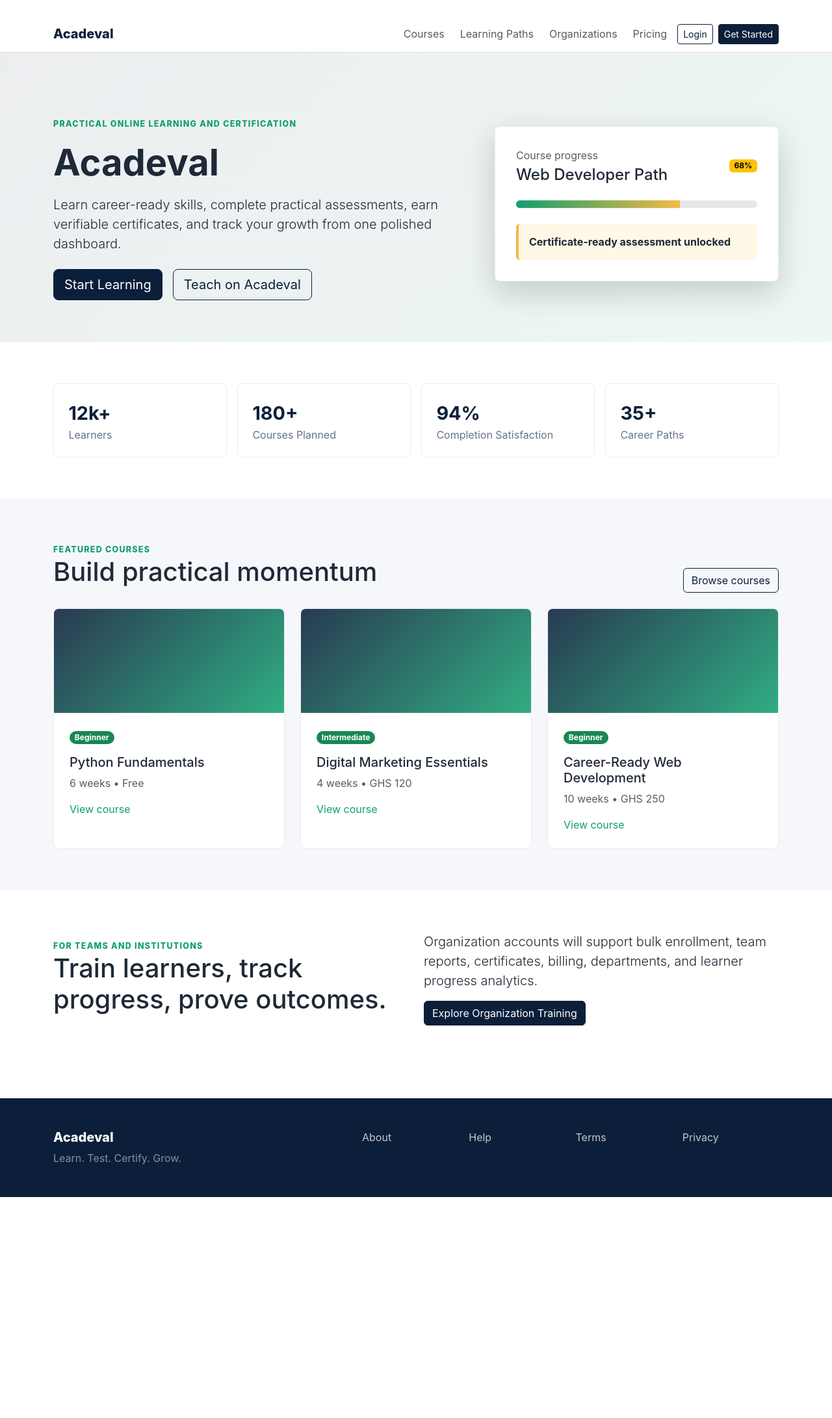
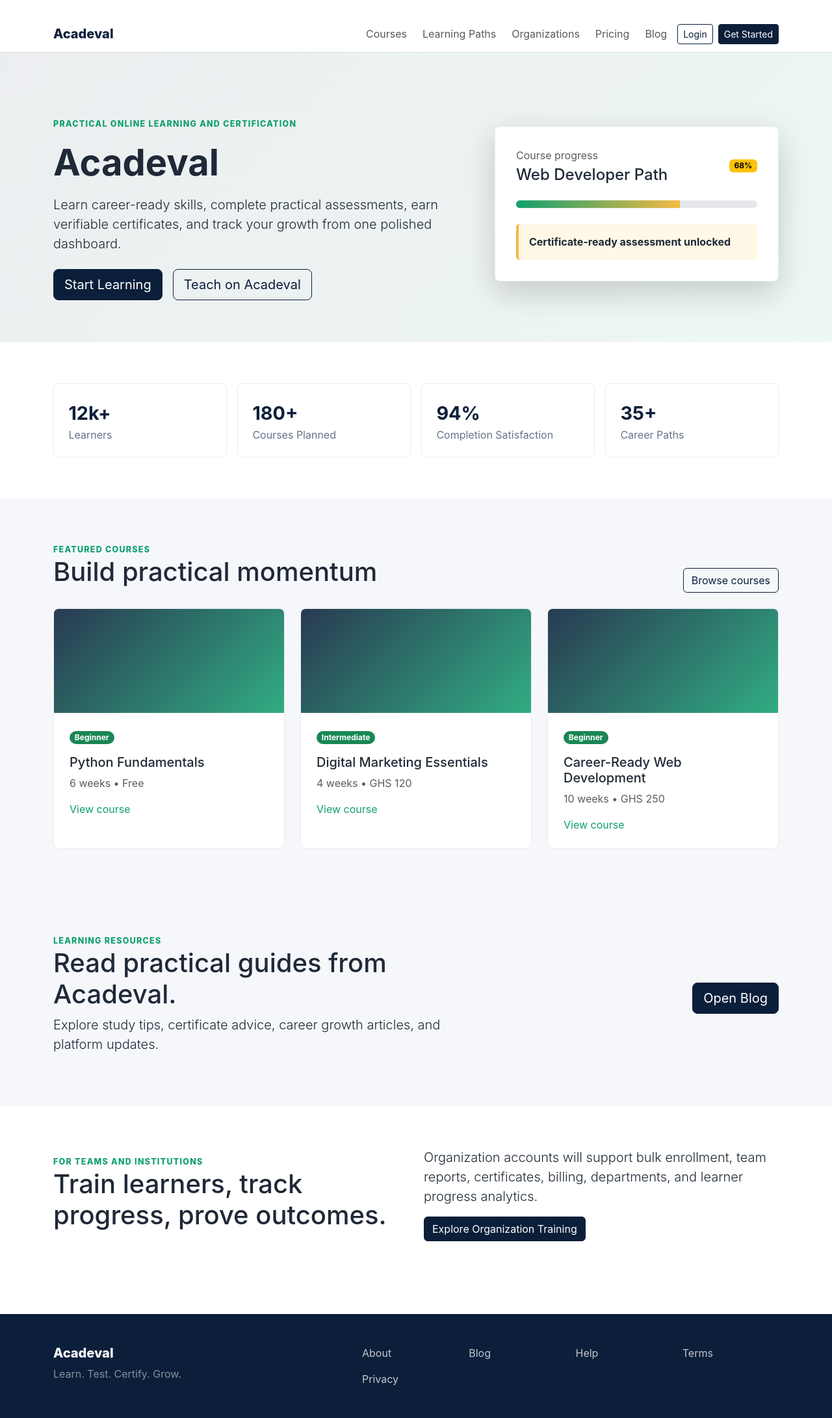
Before and after one commit to TipCodez/e-learning-platform, a Django app: page / in a window 1280 px wide. Shown: the whole page at 65% size. Before the commit the page ends 1842 px from the top, so only its background shows below. Run offline with Django 5.2, Linux system fonts and the light colour scheme.

Commit message:
Expose blog pages in navigation

```diff
--- a/templates/core/home.html
+++ b/templates/core/home.html
@@ -74,6 +74,21 @@
   </div>
 </section>
 
+<section class="section-pad bg-soft">
+  <div class="container">
+    <div class="row g-4 align-items-center">
+      <div class="col-lg-7">
+        <span class="eyebrow">Learning resources</span>
+        <h2 class="h1 text-slate">Read practical guides from Acadeval.</h2>
+        <p class="lead">Explore study tips, certificate advice, career growth articles, and platform updates.</p>
+      </div>
+      <div class="col-lg-5 text-lg-end">
+        <a href="{% url 'core:blog' %}" class="btn btn-primary btn-lg">Open Blog</a>
+      </div>
+    </div>
+  </div>
+</section>
+
 <section class="section-pad">
   <div class="container">
     <div class="row g-4 align-items-center">
--- a/templates/partials/footer.html
+++ b/templates/partials/footer.html
@@ -8,6 +8,7 @@
       <div class="col-md-7">
         <div class="row g-3">
           <div class="col-6 col-lg-3"><a href="{% url 'core:about' %}">About</a></div>
+          <div class="col-6 col-lg-3"><a href="{% url 'core:blog' %}">Blog</a></div>
           <div class="col-6 col-lg-3"><a href="{% url 'core:help_center' %}">Help</a></div>
           <div class="col-6 col-lg-3"><a href="{% url 'core:terms' %}">Terms</a></div>
           <div class="col-6 col-lg-3"><a href="{% url 'core:privacy' %}">Privacy</a></div>
--- a/templates/partials/navbar.html
+++ b/templates/partials/navbar.html
@@ -10,6 +10,7 @@
         <li class="nav-item"><a class="nav-link" href="{% url 'learning_paths:list' %}">Learning Paths</a></li>
         <li class="nav-item"><a class="nav-link" href="{% url 'core:organization_training' %}">Organizations</a></li>
         <li class="nav-item"><a class="nav-link" href="{% url 'payments:pricing' %}">Pricing</a></li>
+        <li class="nav-item"><a class="nav-link" href="{% url 'core:blog' %}">Blog</a></li>
         {% if user.is_authenticated %}
           <li class="nav-item"><a class="btn btn-outline-primary btn-sm" href="{% url 'dashboards:home' %}">Dashboard</a></li>
           <li class="nav-item">
```
